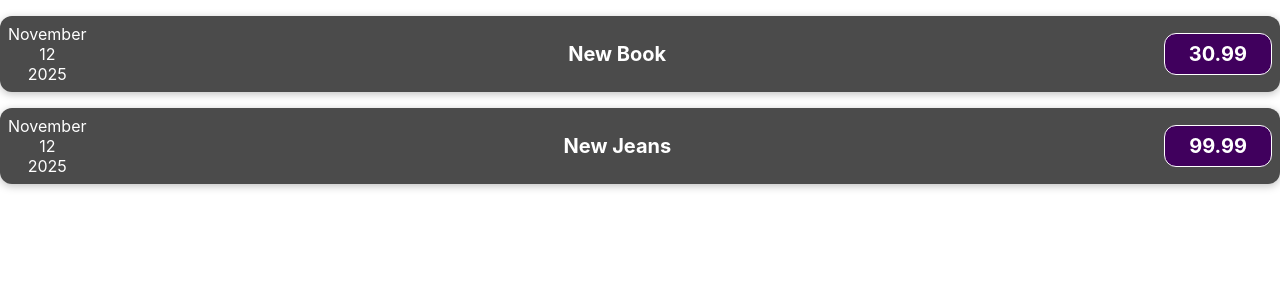
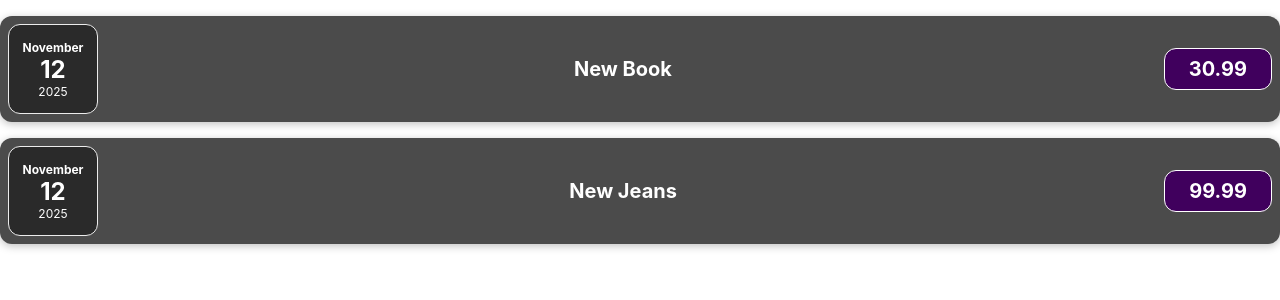
Before and after one commit to matssaaren/expenses, a React (Create React App) app: page / in a window 1280 px wide. Shown: the top 300 px of the page. Built offline with nearby package versions, Linux system fonts and the light colour scheme.

Commit message:
5. Ülesanne 1 - kujunduse lisamine kompo

```diff
--- /dev/null
+++ b/src/components/ExpenseDate.css
@@ -0,0 +1,26 @@
+.expense-date {
+    display: flex;
+    flex-direction: column;
+    width: 5.5rem;
+    height: 5.5rem;
+    border: 1px solid #ececec;
+    background-color: #2a2a2a;
+    color: white;
+    border-radius: 12px;
+    align-items: center;
+    justify-content: center;
+}
+
+.expense-date__month {
+    font-size: 0.75rem;
+    font-weight: bold;
+}
+
+.expense-date__year {
+    font-size: 0.75rem;
+}
+
+.expense-date__day {
+    font-size: 1.5rem;
+    font-weight: bold;
+}
--- a/src/components/ExpenseDate.js
+++ b/src/components/ExpenseDate.js
@@ -1,13 +1,14 @@
+import './ExpenseDate.css'
 const ExpenseDate = (props) => {
     const day = props.date.toLocaleString('en-US', {day: '2-digit'})
     const month = props.date.toLocaleString('en-US', {month: 'long'})
     const year = props.date.getFullYear()
 
     return(
-        <div>
-            <div>{month}</div>
-            <div>{day}</div>
-            <div>{year}</div>
+        <div className='expense-date'>
+            <div className='expense-date__month'>{month}</div>
+            <div className='expense-date__day'>{day}</div>
+            <div className='expense-date__year'>{year}</div>
         </div>
     )
 }
```
